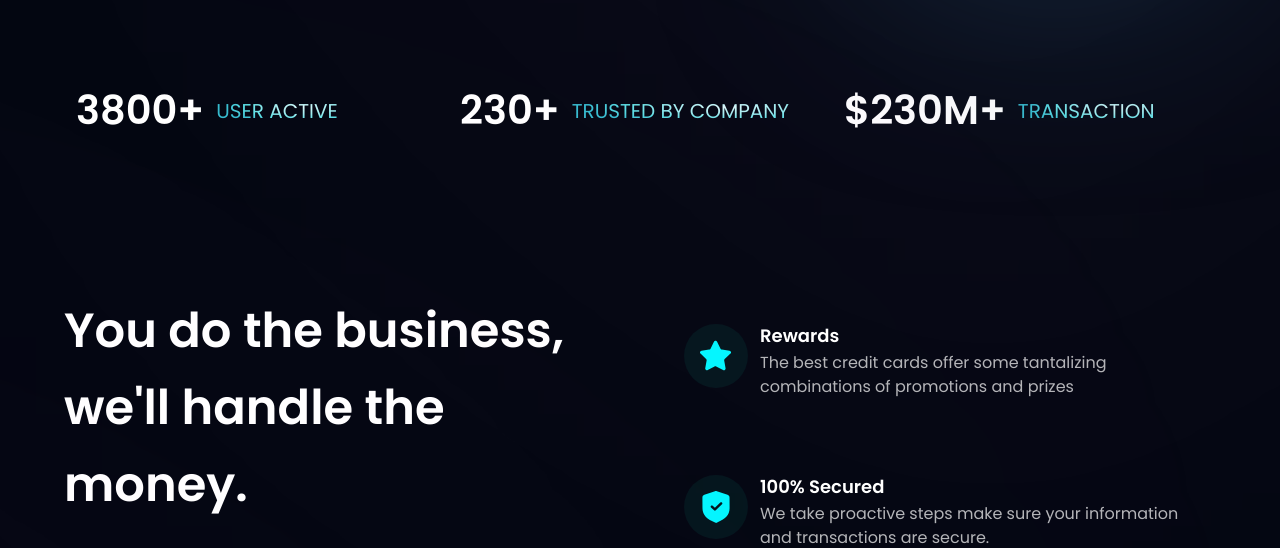
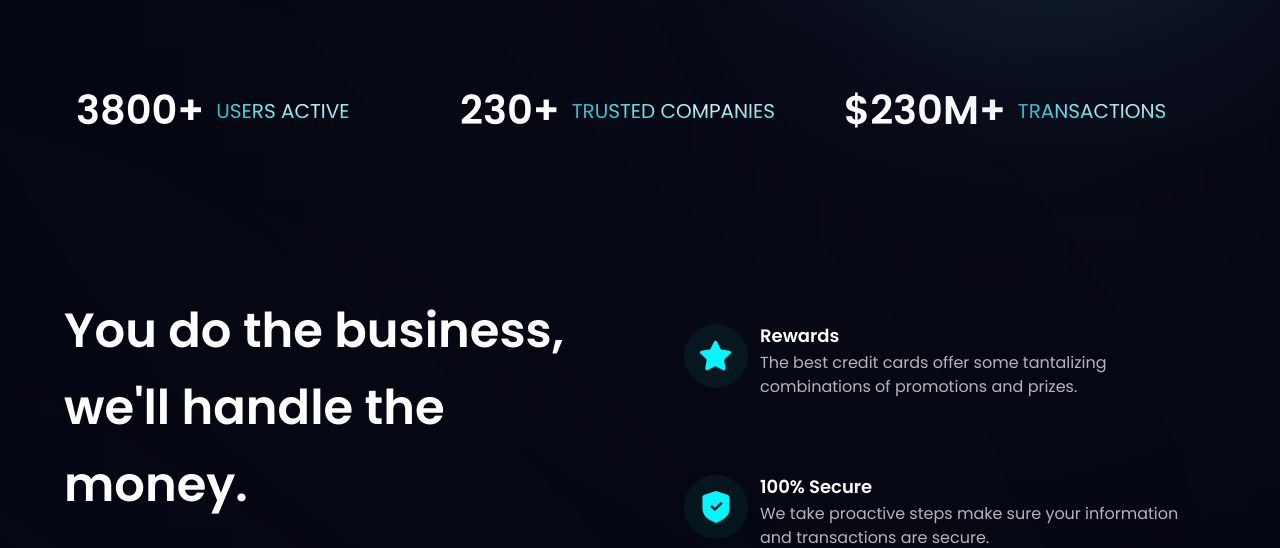
Before and after one commit to feliciahmq/bank-landing-page, a React (Vite) app: page / in a window 1280 px wide. Shown: the part 716-1264 px from the top of the page. Built offline with nearby package versions, Linux system fonts and the light colour scheme.

Commit message:
Update content

```diff
--- a/src/constants/index.js
+++ b/src/constants/index.js
@@ -25,12 +25,12 @@ export const features = [
     icon: star,
     title: "Rewards",
     content:
-      "The best credit cards offer some tantalizing combinations of promotions and prizes",
+      "The best credit cards offer some tantalizing combinations of promotions and prizes.",
   },
   {
     id: "feature-2",
     icon: shield,
-    title: "100% Secured",
+    title: "100% Secure",
     content:
       "We take proactive steps make sure your information and transactions are secure.",
   },
@@ -49,15 +49,15 @@ export const feedback = [
     content:
       "Money is only a tool. It will take you wherever you wish, but it will not replace you as the driver.",
     name: "Herman Jensen",
-    title: "Founder & Leader",
+    title: "Founder",
     img: people01,
   },
   {
     id: "feedback-2",
     content:
-      "Money makes your life easier. If you're lucky to have it, you're lucky.",
+      "Money makes your life easier. If you're lucky to have it, you're lucky. Those fortunate enough to possess it are truly blessed.",
     name: "Steve Mark",
-    title: "Founder & Leader",
+    title: "CEO",
     img: people02,
   },
   {
@@ -65,7 +65,7 @@ export const feedback = [
     content:
       "It is usually people in the money business, finance, and international trade that are really rich.",
     name: "Kenn Gallagher",
-    title: "Founder & Leader",
+    title: "Director",
     img: people03,
   },
 ];
@@ -73,17 +73,17 @@ export const feedback = [
 export const stats = [
   {
     id: "stats-1",
-    title: "User Active",
+    title: "Users Active",
     value: "3800+",
   },
   {
     id: "stats-2",
-    title: "Trusted by Company",
+    title: "Trusted Companies",
     value: "230+",
   },
   {
     id: "stats-3",
-    title: "Transaction",
+    title: "Transactions",
     value: "$230M+",
   },
 ];
@@ -122,8 +122,8 @@ export const footerLinks = [
         link: "https://www.hoobank.com/help-center/",
       },
       {
-        name: "Partners",
-        link: "https://www.hoobank.com/partners/",
+        name: "Members",
+        link: "https://www.hoobank.com/members/",
       },
       {
         name: "Suggestions",
@@ -143,7 +143,7 @@ export const footerLinks = [
     title: "Partner",
     links: [
       {
-        name: "Our Partner",
+        name: "Our Partners",
         link: "https://www.hoobank.com/our-partner/",
       },
       {
```
